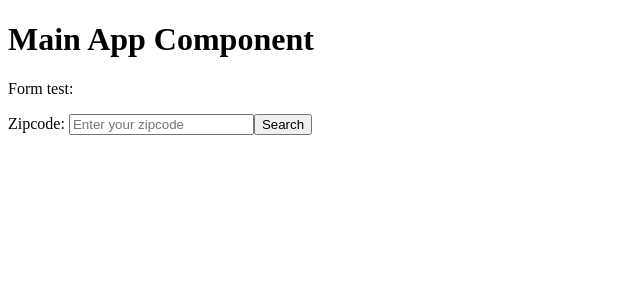
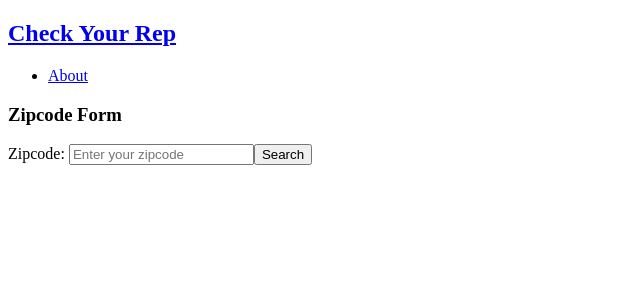
Before and after one commit to EvanReinstein/check-your-rep-FE, a React (Create React App) app: page / in a window 1280 px wide. Shown: the top 300 px of the page, without its empty margins (0-640 px from the left). Built offline with nearby package versions, Linux system fonts and the light colour scheme.

Commit message:
Adds NavBar and restructures components

```diff
--- /dev/null
+++ b/src/components/About.js
@@ -0,0 +1,11 @@
+import React from 'react';
+
+const About = () => {
+    return (
+        <div>
+            This is the about
+        </div>
+    )
+}
+
+export default About;
--- /dev/null
+++ b/src/components/NavBar.js
@@ -0,0 +1,19 @@
+import React from 'react';
+import { NavLink } from 'react-router-dom';
+
+const NavBar = () => {
+    return (
+        <nav className="main-nav">
+            <div className="nav-wrap">
+                <h1>
+                    <NavLink to="/" exact>Check Your Rep</NavLink>
+                </h1>
+                <ul className="links">
+                    <li><NavLink className="link" to="/about"> About</NavLink></li>
+                </ul>
+            </div>
+        </nav>
+    );
+}
+
+export default NavBar;
--- /dev/null
+++ b/src/components/ZipForm.js
@@ -0,0 +1,22 @@
+import React from 'react';
+
+const ZipForm = (props) => {
+    return (
+        <div>
+            <h3>Zipcode Form</h3>
+            <form className="search-form" action="post" onSubmit={props.handleSubmit}>
+                <label htmlFor="">Zipcode: </label>
+                <input
+                onInput={props.handleChange}
+                name="zipcode"
+                type="text"
+                id="zip-input"
+                placeholder="Enter your zipcode"
+                />
+                <button type="submit" className="search-form-button">Search</button>
+            </form>
+        </div>
+    )
+}
+
+export default ZipForm;
--- /dev/null
+++ b/src/containers/Content.js
@@ -0,0 +1,49 @@
+import React, { Component } from 'react';
+import { Switch, Route } from 'react-router-dom';
+import axios from 'axios';
+
+// Component Imports
+import ZipForm from '../components/ZipForm';
+import About from '../components/About';
+
+class Content extends Component {
+    state = {
+        zipcode: '',
+    }
+
+    handleChange = (e) => {
+        console.log(e.target.value);
+        this.setState({
+            [e.target.name]: e.target.value
+        });
+    }
+
+    handleSubmit = (e) => {
+        e.preventDefault();
+        const zipcode = this.state.zipcode;
+
+        axios({
+            method: 'post',
+            url: '/api/rep-info',
+            baseURL: 'http://localhost:4000',
+            data: {
+                zipcode: zipcode
+            }
+        })
+        .then(res => {console.log(res.data.officials)})
+        .catch(err => {console.log(err)});
+    }
+
+    render() {
+        return (
+            <div className="content">
+                <Switch>
+                    <Route path="/" exact render={props => <ZipForm {...props} handleChange={this.handleChange} handleSubmit={this.handleSubmit} />}/>
+                    <Route path="/about" exact component={About}/>
+                </Switch>
+            </div>
+        )
+    }
+}
+
+export default Content;
--- a/src/views/Main.js
+++ b/src/views/Main.js
@@ -1,50 +1,16 @@
 import React, { Component } from 'react';
-import axios from 'axios';
+
+// Component Imports
+import NavBar from '../components/NavBar';
+import Content from '../containers/Content';
 
 class Main extends Component {
-    state = {
-        zipcode: '',
-    }
-
-    handleChange = (e) => {
-        console.log(e.target.value);
-        this.setState({
-            [e.target.name]: e.target.value
-        });
-    }
-
-    handleSubmit = (e) => {
-        e.preventDefault();
-        const zipcode = this.state.zipcode;
-
-        axios({
-            method: 'post',
-            url: '/api/rep-info',
-            baseURL: 'http://localhost:4000',
-            data: {
-                zipcode: zipcode
-            }
-        })
-        .then(res => {console.log(res.data.officials)})
-        .catch(err => {console.log(err)});
-    }
 
     render() {
         return (
             <div>
-                <h1>Main App Component</h1>
-                <p>Form test: </p>
-                <form className="search-form" action="post" onSubmit={this.handleSubmit}>
-                    <label htmlFor="">Zipcode: </label>
-                    <input
-                    onInput={this.handleChange}
-                    name="zipcode"
-                    type="text"
-                    id="zip-input"
-                    placeholder="Enter your zipcode"
-                    />
-                    <button type="submit" className="search-form-button">Search</button>
-                </form>
+                <NavBar />
+                <Content />
             </div>
         );
     }
```
